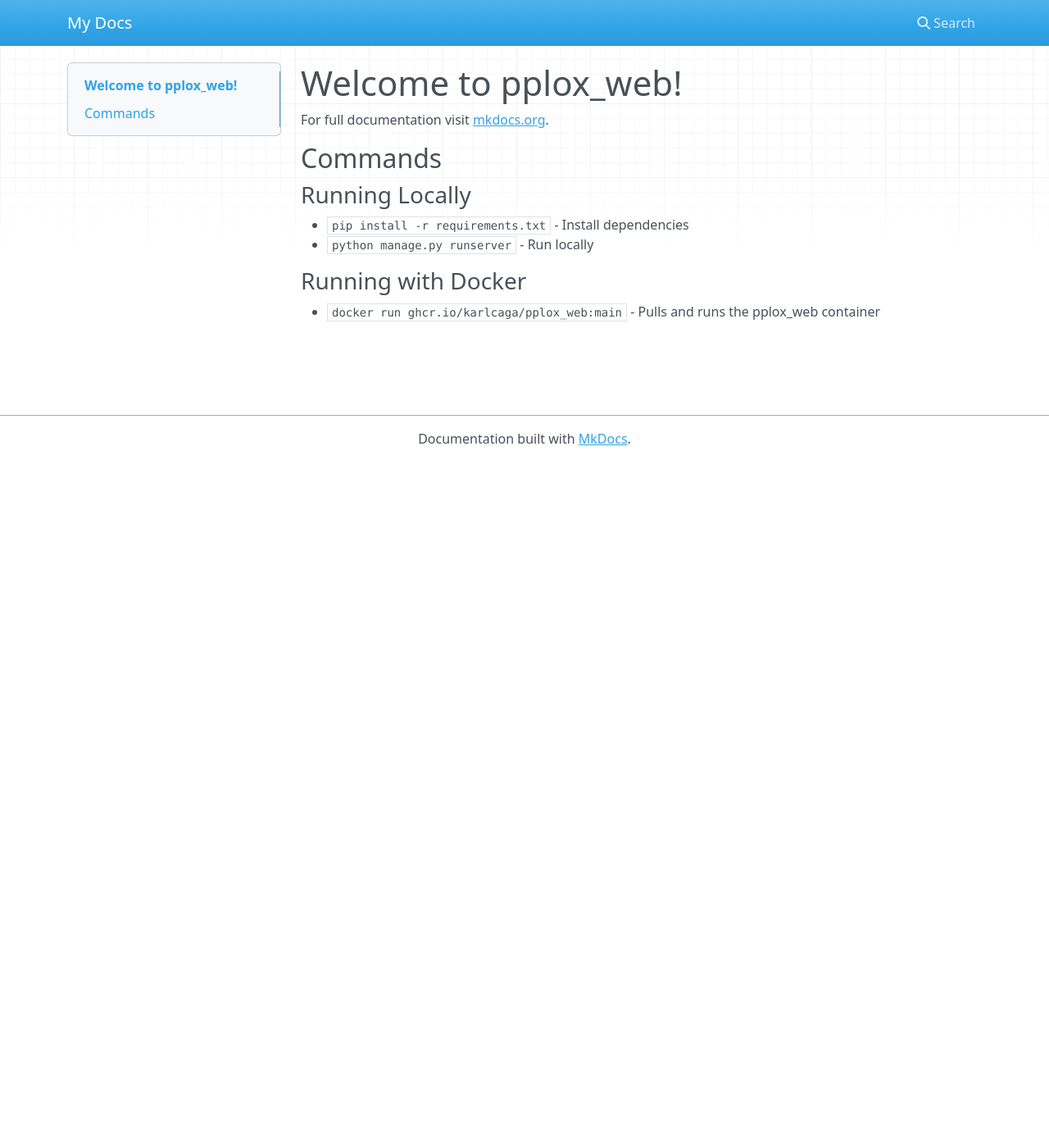
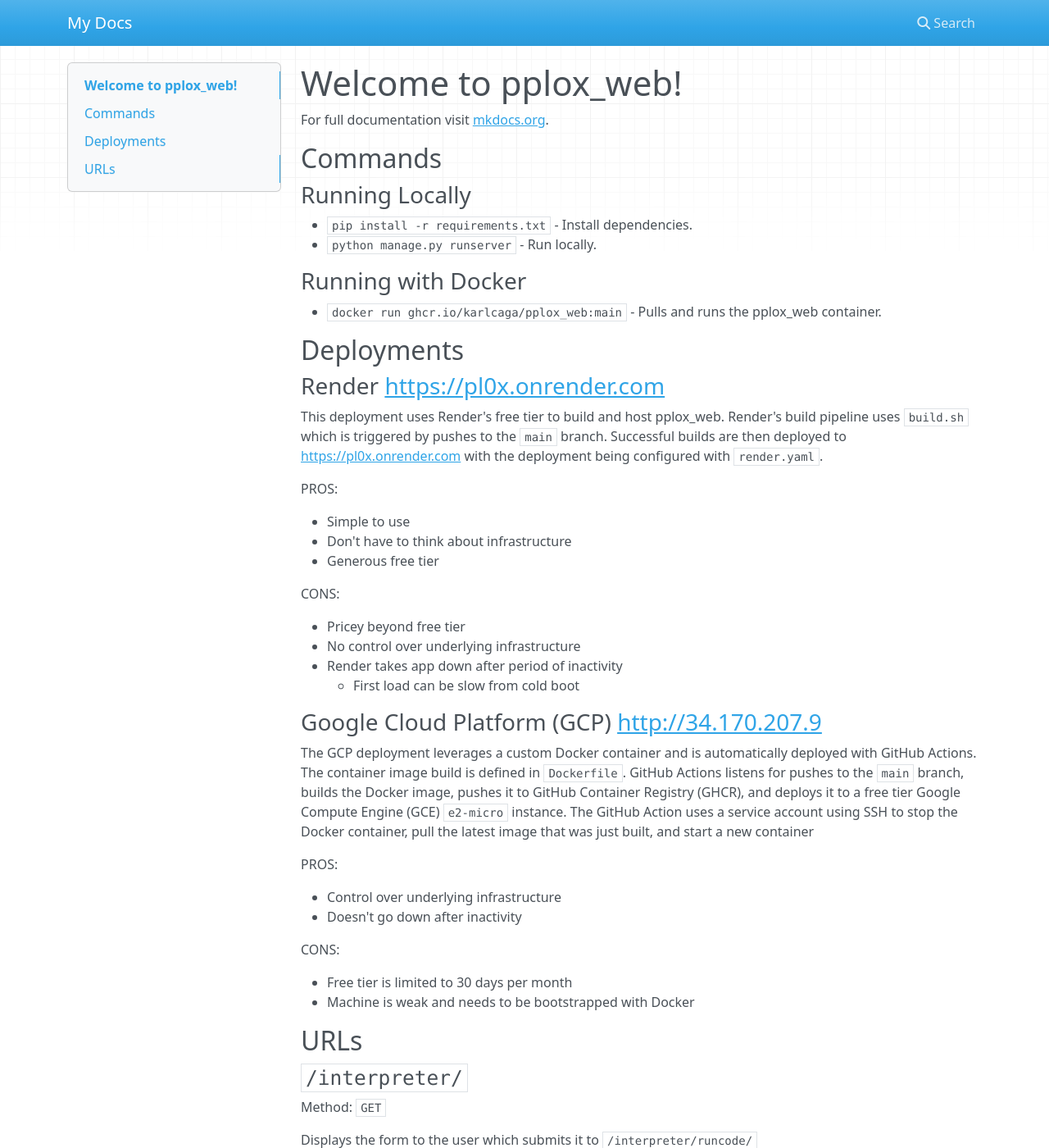
Before and after one commit to karlcaga/pplox_web, an MkDocs documentation site: the page built from docs/index.md, in a window 1280 px wide and 1400 px high. Shown: the whole window at 82% size. Built offline with MkDocs 1.6.1, drawn with Linux system fonts in a browser that asks for light colours; nearby versions of some CDN libraries; some of the changed text lies outside the part shown.

Commit message:
Add docs on deployment and URLs

```diff
--- a/docs/index.md
+++ b/docs/index.md
@@ -4,8 +4,61 @@ For full documentation visit [mkdocs.org](https://www.mkdocs.org).
 
 ## Commands
 ### Running Locally
-* `pip install -r requirements.txt` - Install dependencies
-* `python manage.py runserver` - Run locally
+* `pip install -r requirements.txt` - Install dependencies.
+* `python manage.py runserver` - Run locally.
 
 ### Running with Docker
-* `docker run ghcr.io/karlcaga/pplox_web:main` - Pulls and runs the pplox_web container
+* `docker run ghcr.io/karlcaga/pplox_web:main` - Pulls and runs the pplox_web container.
+
+## Deployments
+### Render <https://pl0x.onrender.com>
+
+This deployment uses Render's free tier to build and host pplox_web.
+Render's build pipeline uses `build.sh` which is triggered by pushes to the `main` branch.
+Successful builds are then deployed to <https://pl0x.onrender.com> with the deployment being configured with `render.yaml`.
+
+PROS:
+
+- Simple to use
+- Don't have to think about infrastructure
+- Generous free tier
+
+CONS:
+
+- Pricey beyond free tier
+- No control over underlying infrastructure
+- Render takes app down after period of inactivity
+    - First load can be slow from cold boot
+
+### Google Cloud Platform (GCP) <http://34.170.207.9>
+
+The GCP deployment leverages a custom Docker container and is automatically deployed with GitHub Actions.
+The container image build is defined in `Dockerfile`.
+GitHub Actions listens for pushes to the `main` branch, builds the Docker image, pushes it to GitHub Container Registry (GHCR), and deploys it to a free tier Google Compute Engine (GCE) `e2-micro` instance.
+The GitHub Action uses a service account using SSH to stop the Docker container, pull the latest image that was just built, and start a new container
+
+PROS:
+
+- Control over underlying infrastructure
+- Doesn't go down after inactivity
+
+CONS:
+
+- Free tier is limited to 30 days per month
+- Machine is weak and needs to be bootstrapped with Docker
+
+## URLs
+### `/interpreter/`
+
+Method: `GET`
+
+Displays the form to the user which submits it to `/interpreter/runcode/`
+
+### `/interpreter/runcode/`
+Method: `POST`
+
+Arguments:
+
+- `code` The code to be run.
+
+Runs the code against the pplox interpreter and displays the result.
```
